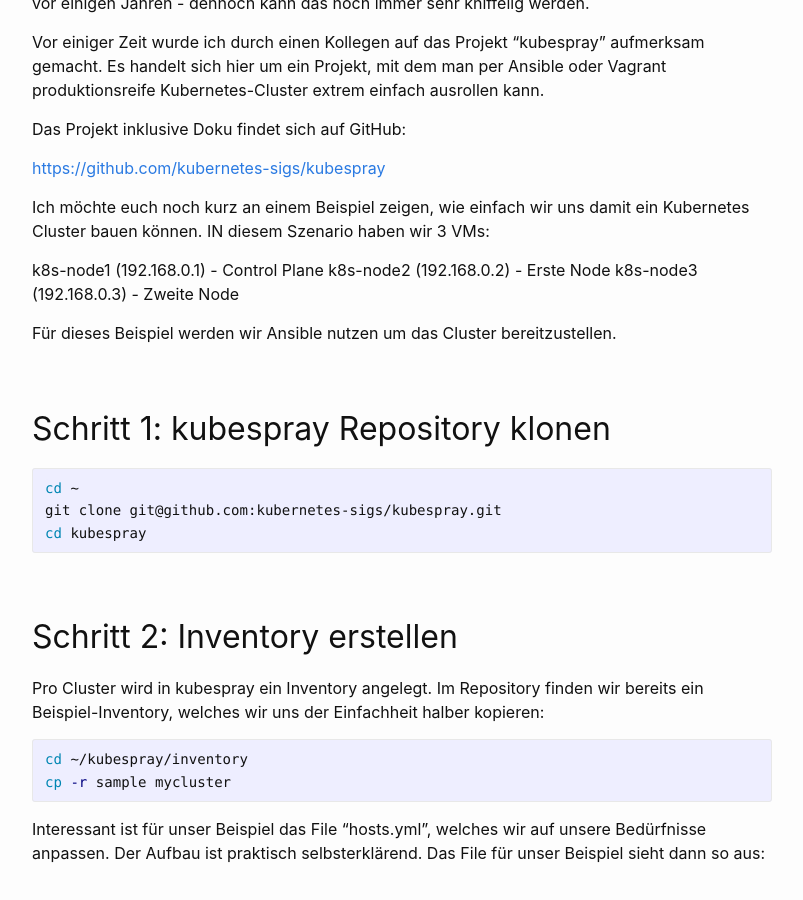
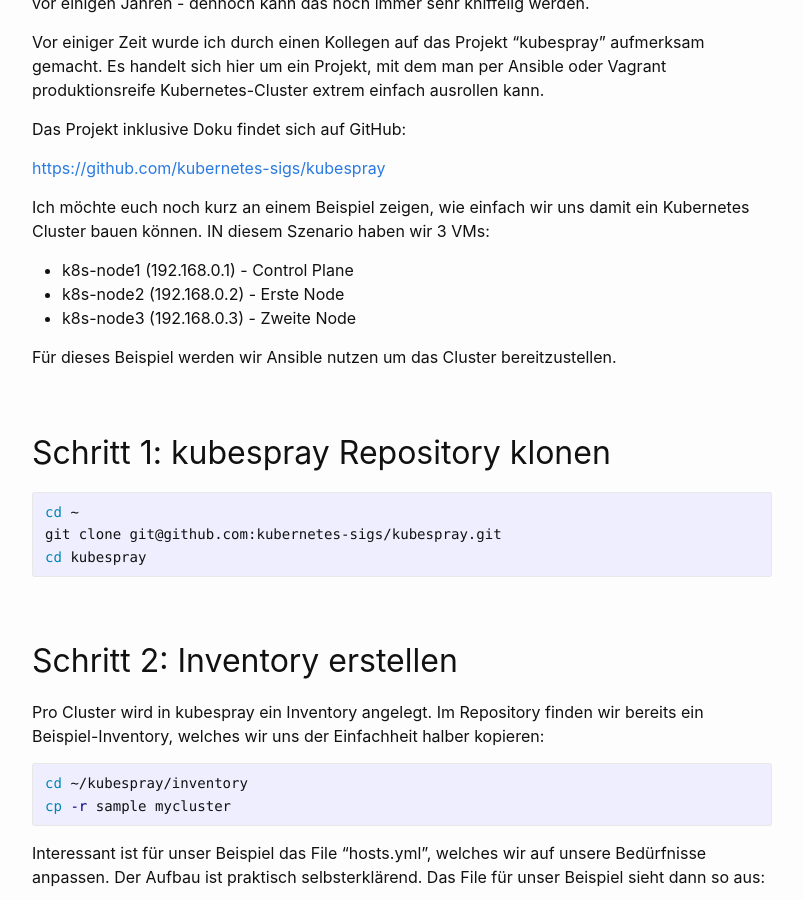
Before and after one commit to dermow/staging, a Jekyll site: the page built from _posts/2021-04-27-kubespray.markdown, in a window 1280 px wide and 900 px high, scrolled down 315 px. Shown: the whole window, without its empty margins (238-1041 px from the left). Built offline with Jekyll 4.4.1, drawn with Linux system fonts in a browser that asks for light colours; comment, search, counter and statistics services are not loaded.

```diff
--- a/_posts/2021-04-27-kubespray.markdown
+++ b/_posts/2021-04-27-kubespray.markdown
@@ -18,9 +18,9 @@ Das Projekt inklusive Doku findet sich auf GitHub:
 
 Ich möchte euch noch kurz an einem Beispiel zeigen, wie einfach wir uns damit ein Kubernetes Cluster bauen können. IN diesem Szenario haben wir 3 VMs:
 
-k8s-node1 (192.168.0.1) - Control Plane
-k8s-node2 (192.168.0.2) - Erste Node
-k8s-node3 (192.168.0.3) - Zweite Node
+* k8s-node1 (192.168.0.1) - Control Plane
+* k8s-node2 (192.168.0.2) - Erste Node
+* k8s-node3 (192.168.0.3) - Zweite Node
 
 Für dieses Beispiel werden wir Ansible nutzen um das Cluster bereitzustellen.
 
```
